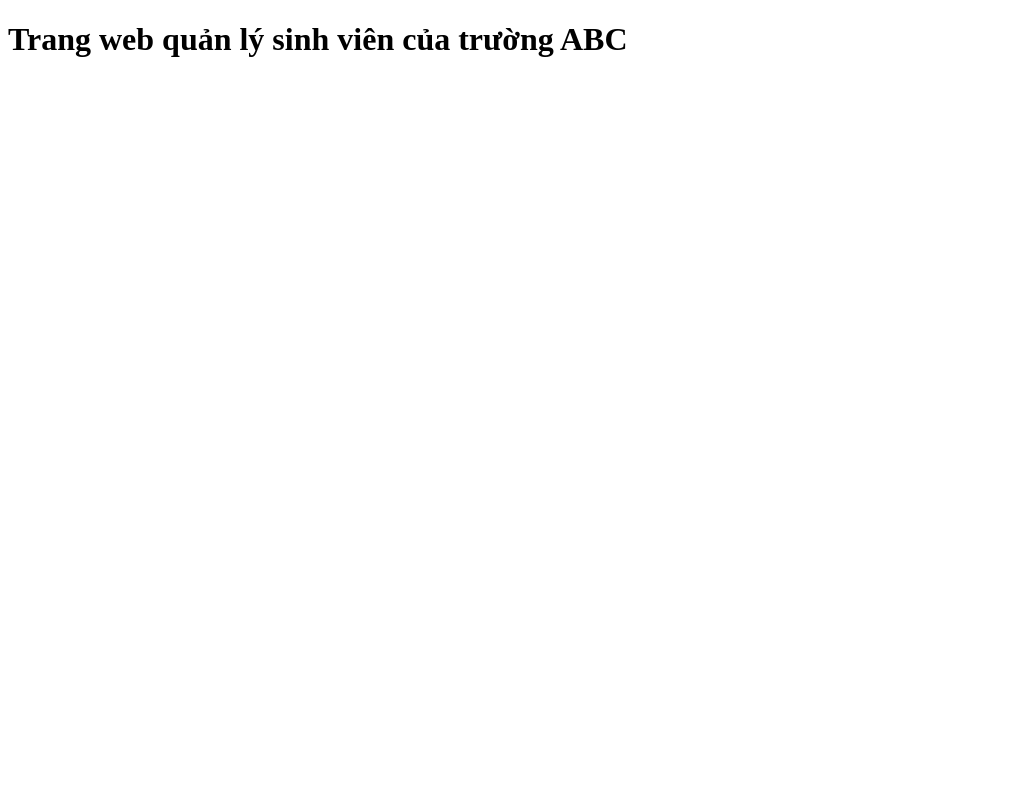
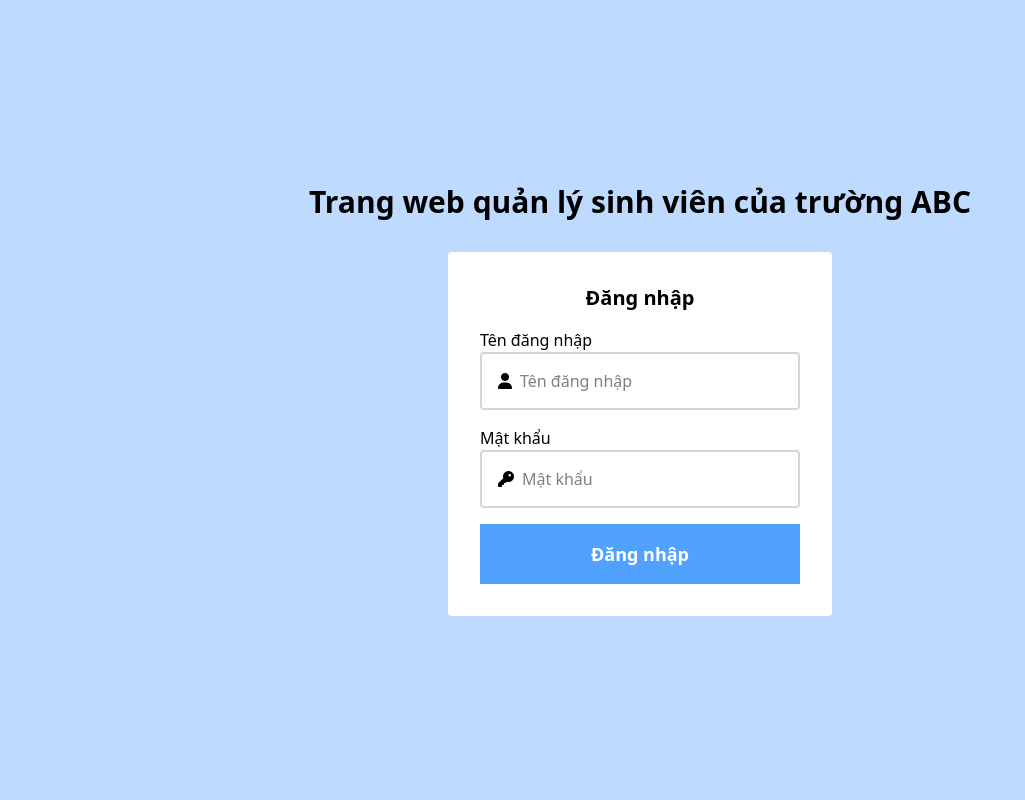
Before and after one commit to veryloooong/challenge5a_longlh14, a PHP site: page / in a window 1280 px wide. Shown: the whole page, without its empty margins (0-1025 px from the left). Run offline with PHP 8.4, Linux system fonts and the light colour scheme; some libraries are stand-ins or nearby versions.

Commit message:
feat: add home page and authentication functionality with improved login form

```diff
--- a/index.php
+++ b/index.php
@@ -1,7 +1,10 @@
 <?php
   session_start();
 
-  include("lib/sql_connect.php");
+  if (isset($_SESSION["sid"])) {
+    header("Location: home.php");
+    exit();
+  }
 ?>
 
 <!DOCTYPE html>
@@ -11,9 +14,39 @@
   <title>Cổng quản lý sinh viên</title>
   <meta name="viewport" content="width=device-width, initial-scale=1.0" />
   <link rel="stylesheet" href="css/main.css">
+  <link rel="icon" type="image/x-icon" href="img/favicon.ico">
+  <script src="https://cdn.jsdelivr.net/npm/@tailwindcss/browser@4"></script>
+  <script src="https://kit.fontawesome.com/8cc5db2d2e.js" crossorigin="anonymous"></script>
 </head>
-<body>
-  <h1>Trang web quản lý sinh viên của trường ABC</h1>
+
+<body class="w-screen h-screen bg-blue-200 flex items-center justify-center flex-col gap-8">
+  <h1 class="text-3xl font-bold text-center">Trang web quản lý sinh viên của trường ABC</h1>
+  <div class="w-fit min-w-96 bg-white flex flex-col justify-center items-center p-8 rounded gap-4">
+    <h3 class="text-xl font-bold">Đăng nhập</h3>
+    <form action="lib/authenticate.php" method="POST" class="w-full">
+      <label for="username">
+        Tên đăng nhập
+        <div
+          class="flex flex-row p-4 w-full border-2 border-gray-300 rounded items-center gap-2 mb-4">
+          <i class="fa-solid fa-user"></i>
+          <input type="text" name="username" id="username" placeholder="Tên đăng nhập"
+            class="flex-grow h-full focus:outline-none" required>
+        </div>
+      </label>
+      <label for="password">
+        Mật khẩu
+        <div
+          class="flex flex-row p-4 w-full border-2 border-gray-300 rounded items-center gap-2 mb-4">
+          <i class="fa-solid fa-key"></i>
+          <input type="password" name="password" id="password" placeholder="Mật khẩu"
+            class="flex-grow h-full focus:outline-none" required>
+        </div>
+      </label>
+      <button type="submit"
+        class="w-full bg-blue-400 text-white p-4 font-semibold text-lg cursor-pointer">Đăng
+        nhập</button>
+    </form>
+  </div>
 
   <script src="js/jquery.js"></script>
   <script src="js/index.js"></script>
--- a/lib/sql_connect.php
+++ b/lib/authenticate.php
@@ -10,4 +10,6 @@ if ($conn->connect_error) {
   exit("Error connecting to DB: ". $conn->connect_error);
 }
 
+echo("f u");
+
 ?>
```
Also changed, not shown: home.php (added, +14 -0 lines), img/favicon.ico (added).
